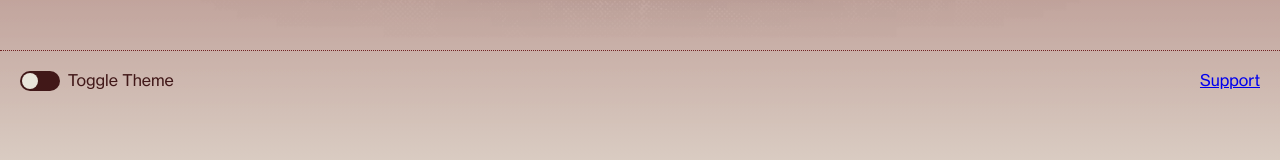
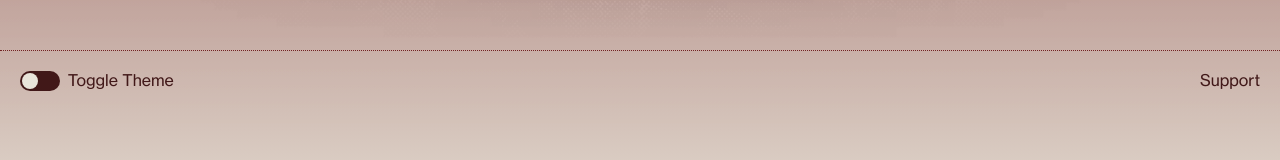
Before and after one commit to travisbuel/travisbuel.github.io, a plain HTML site: page index-new.html in a window 1280 px wide. Shown: the part 535-695 px from the top of the page. Drawn offline with nearby package versions, Linux system fonts and the light colour scheme.

Commit message:
Fix to <a> styling

```diff
--- a/css/styles.css
+++ b/css/styles.css
@@ -106,6 +106,15 @@ em {
 	font-style: italic;
 	font-weight: bolder;
 	color: var(--highlight);
+}
+
+a,
+a:hover,
+a:visited,
+a:active {
+	text-decoration: none;
+	cursor: pointer;
+	color: inherit;
 }
 
 .container {
```
